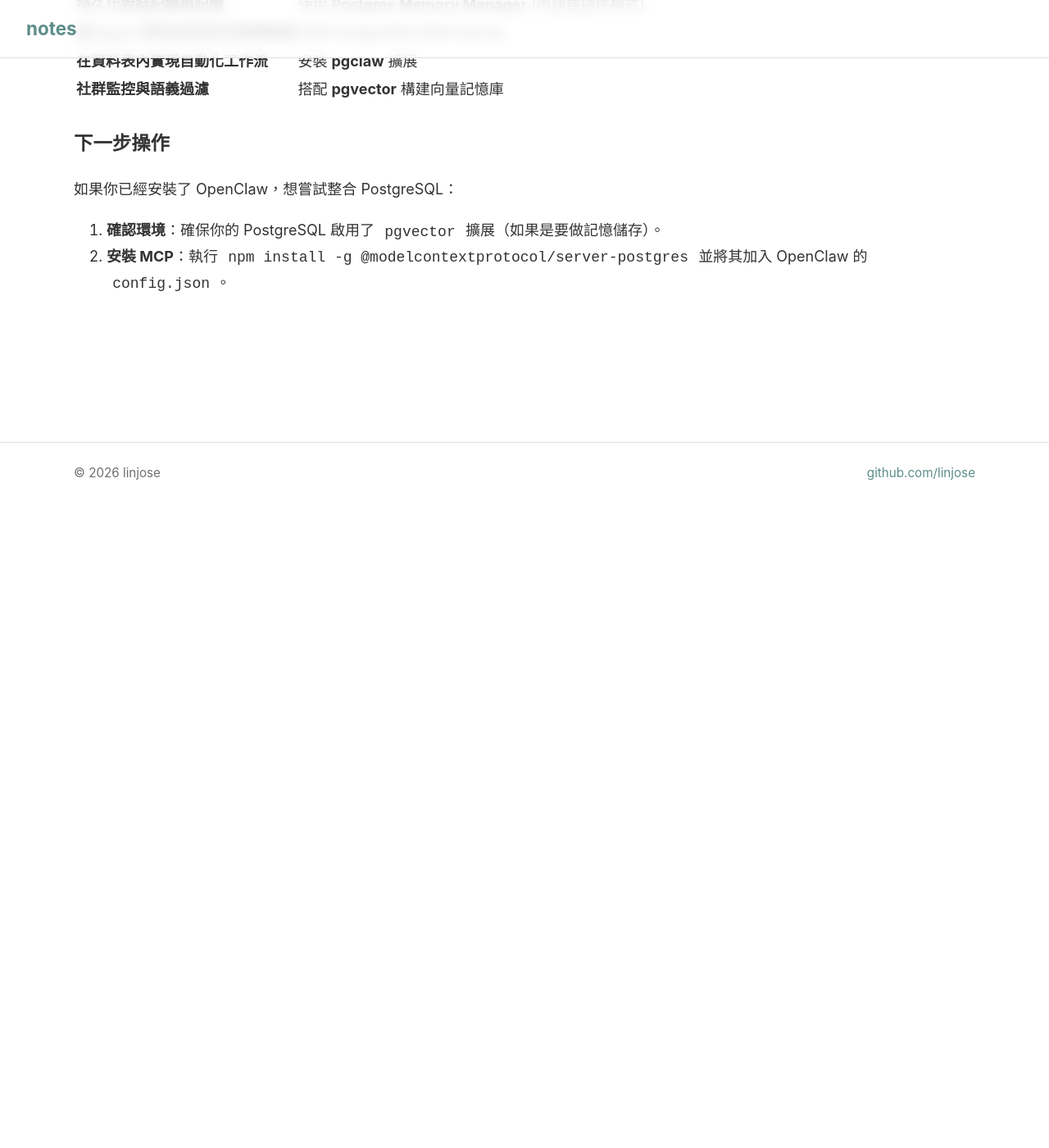
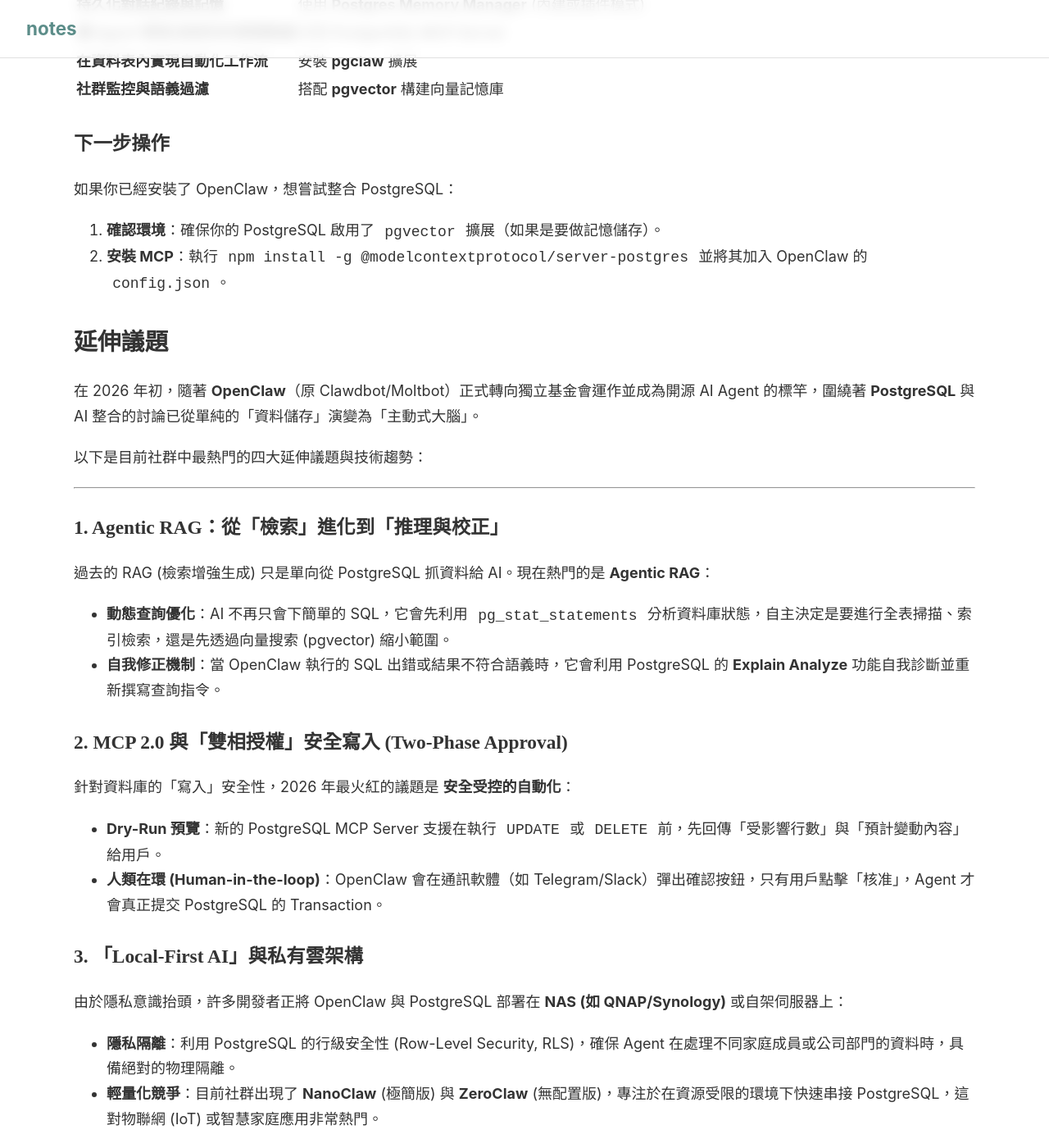
Before and after one commit to linjose/notes, a Jekyll site: the page built from _posts/2026-03-01-openclaw-postgres.md, in a window 1280 px wide and 1400 px high, scrolled down 1388 px. Shown: the whole window at 82% size. Built offline with Jekyll 4.4.1, drawn with Linux system fonts in a browser that asks for light colours; before the commit the page ends 2002 px from its top, so only the background shows below that; some of the changed text lies outside the part shown.

Commit message:
Update 2026-03-01-openclaw-postgres.md

```diff
--- a/_posts/2026-03-01-openclaw-postgres.md
+++ b/_posts/2026-03-01-openclaw-postgres.md
@@ -53,3 +53,53 @@
 
 1. **確認環境**：確保你的 PostgreSQL 啟用了 `pgvector` 擴展（如果是要做記憶儲存）。
 2. **安裝 MCP**：執行 `npm install -g @modelcontextprotocol/server-postgres` 並將其加入 OpenClaw 的 `config.json`。
+
+## 延伸議題
+
+在 2026 年初，隨著 **OpenClaw**（原 Clawdbot/Moltbot）正式轉向獨立基金會運作並成為開源 AI Agent 的標竿，圍繞著 **PostgreSQL** 與 AI 整合的討論已從單純的「資料儲存」演變為「主動式大腦」。
+
+以下是目前社群中最熱門的四大延伸議題與技術趨勢：
+
+---
+
+### 1. Agentic RAG：從「檢索」進化到「推理與校正」
+
+過去的 RAG (檢索增強生成) 只是單向從 PostgreSQL 抓資料給 AI。現在熱門的是 **Agentic RAG**：
+
+* **動態查詢優化**：AI 不再只會下簡單的 SQL，它會先利用 `pg_stat_statements` 分析資料庫狀態，自主決定是要進行全表掃描、索引檢索，還是先透過向量搜索 (pgvector) 縮小範圍。
+* **自我修正機制**：當 OpenClaw 執行的 SQL 出錯或結果不符合語義時，它會利用 PostgreSQL 的 **Explain Analyze** 功能自我診斷並重新撰寫查詢指令。
+
+### 2. MCP 2.0 與「雙相授權」安全寫入 (Two-Phase Approval)
+
+針對資料庫的「寫入」安全性，2026 年最火紅的議題是 **安全受控的自動化**：
+
+* **Dry-Run 預覽**：新的 PostgreSQL MCP Server 支援在執行 `UPDATE` 或 `DELETE` 前，先回傳「受影響行數」與「預計變動內容」給用戶。
+* **人類在環 (Human-in-the-loop)**：OpenClaw 會在通訊軟體（如 Telegram/Slack）彈出確認按鈕，只有用戶點擊「核准」，Agent 才會真正提交 PostgreSQL 的 Transaction。
+
+### 3. 「Local-First AI」與私有雲架構
+
+由於隱私意識抬頭，許多開發者正將 OpenClaw 與 PostgreSQL 部署在 **NAS (如 QNAP/Synology)** 或自架伺服器上：
+
+* **隱私隔離**：利用 PostgreSQL 的行級安全性 (Row-Level Security, RLS)，確保 Agent 在處理不同家庭成員或公司部門的資料時，具備絕對的物理隔離。
+* **輕量化競爭**：目前社群出現了 **NanoClaw** (極簡版) 與 **ZeroClaw** (無配置版)，專注於在資源受限的環境下快速串接 PostgreSQL，這對物聯網 (IoT) 或智慧家庭應用非常熱門。
+
+### 4. AI-Native 資料庫運維 (AIOps)
+
+這是 PostgreSQL Wiki 與 GSoC 2026 頻繁提到的主題：
+
+* **智慧監控 Copilot**：利用 OpenClaw 讀取 `pgwatch` 的指標，AI 能主動發現資料庫的「效能瓶頸」，並在問題發生前主動發訊通知管理員：「上週的查詢 bloat 增加了 30%，建議針對某個欄位建立 B-tree 索引。」
+* **自動化遷移與優化**：AI Agent 負責撰寫與測試 Migration 腳本，並根據實際業務負載自動調整 `postgresql.conf` 的配置參數。
+
+---
+
+### 趨勢總結表
+
+| 議題名稱 | 核心價值 | 推薦工具/組件 |
+| --- | --- | --- |
+| **Agentic RAG** | 提升複雜問題的回答準確度 | `pgvector` + `OpenClaw Reasoning Loop` |
+| **Two-Phase Approval** | 讓 AI 寫入資料庫變安全 | `LobeHub PostgreSQL MCP Server` |
+| **Local-First AI** | 數據主權與極致隱私 | `Docker` + `PostgreSQL RLS` |
+| **Database Copilot** | 降低資料庫維運門檻 | `pgwatch` + `OpenClaw Skill` |
+
+> **💡 小提醒：**
+> 如果您在意效能，2026 年的開發者更傾向於使用 **Rust 編寫的 MCP Server**，因為它能大幅降低 Agent 在頻繁查詢資料庫時的延遲。
```
